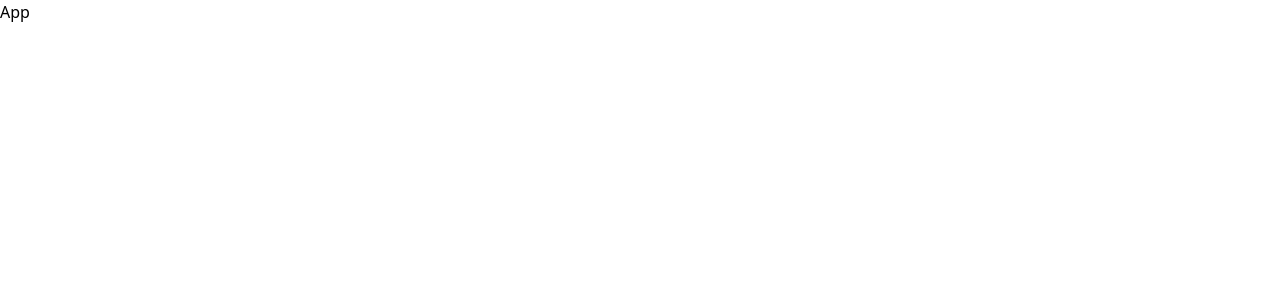
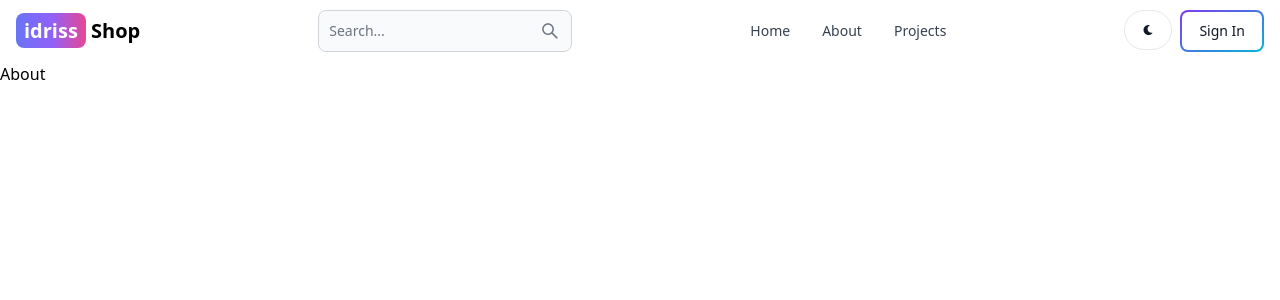
Before and after one commit to Idrisselouiri/E_Shop, a React (Vite) app in the folder client/: page /about in a window 1280 px wide. Shown: the top 300 px of the page. Built offline with nearby package versions, Linux system fonts and the light colour scheme.

Commit message:
create header and pages

```diff
--- a/client/package.json
+++ b/client/package.json
@@ -12,7 +12,7 @@
   "dependencies": {
     "@reduxjs/toolkit": "^2.2.1",
     "firebase": "^10.8.1",
-    "flowbite-react": "^0.7.2",
+    "flowbite-react": "^0.7.3",
     "moment": "^2.30.1",
     "react": "^18.2.0",
     "react-circular-progressbar": "^2.1.0",
--- a/client/src/App.jsx
+++ b/client/src/App.jsx
@@ -1,7 +1,24 @@
 import React from "react";
-
+import { BrowserRouter as Router, Routes, Route } from "react-router-dom";
+import Header from "./components/layout/Header";
+import Home from "./pages/Home";
+import Signin from "./pages/Signin";
+import Login from "./pages/Login";
+import About from "./pages/About";
+import Products from "./pages/Products";
 const App = () => {
-  return <div>App</div>;
+  return (
+    <Router>
+      <Header />
+      <Routes>
+        <Route path="/" element={<Home />} />
+        <Route path="/sign-in" element={<Signin />} />
+        <Route path="/log-in" element={<Login />} />
+        <Route path="/about" element={<About />} />
+        <Route path="/products" element={<Products />} />
+      </Routes>
+    </Router>
+  );
 };
 
 export default App;
--- /dev/null
+++ b/client/src/components/layout/Header.jsx
@@ -0,0 +1,59 @@
+import React from "react";
+import { Button, Navbar, TextInput } from "flowbite-react";
+import { Link, Outlet } from "react-router-dom";
+import { AiOutlineSearch } from "react-icons/ai";
+import { FaMoon } from "react-icons/fa";
+
+const Header = () => {
+  return (
+    <>
+      <Navbar>
+        <Link
+          to={"/"}
+          className="text-sm sm:text-xl font-semibold dark:text-white"
+        >
+          <span className="px-2 py-1 bg-gradient-to-r from-indigo-500 via-purple-500 to-pink-500 rounded-lg text-white">
+            idriss
+          </span>{" "}
+          Shop
+        </Link>
+        <form>
+          <TextInput
+            type="text"
+            placeholder="Search..."
+            rightIcon={AiOutlineSearch}
+            className="hidden lg:inline"
+          />
+        </form>
+        <Button type="submit" className="w-12 h-10 lg:hidden" color="gray" pill>
+          <AiOutlineSearch />
+        </Button>
+        <div className="flex gap-2 order-2">
+          <Button className="w-12 h-10 hidden sm:inline" color="gray" pill>
+            <FaMoon />
+          </Button>
+          <Link to="/sign-in">
+            <Button gradientDuoTone="purpleToBlue" outline>
+              Sign In
+            </Button>
+          </Link>
+          <Navbar.Toggle />
+        </div>
+        <Navbar.Collapse>
+          <Navbar.Link as={"div"}>
+            <Link to="/">Home</Link>
+          </Navbar.Link>
+          <Navbar.Link as={"div"}>
+            <Link to="/about">About</Link>
+          </Navbar.Link>
+          <Navbar.Link as={"div"}>
+            <Link to="/projects">Projects</Link>
+          </Navbar.Link>
+        </Navbar.Collapse>
+      </Navbar>
+      <Outlet />
+    </>
+  );
+};
+
+export default Header;
--- /dev/null
+++ b/client/src/pages/About.jsx
@@ -0,0 +1,7 @@
+import React from "react";
+
+const About = () => {
+  return <div>About</div>;
+};
+
+export default About;
--- /dev/null
+++ b/client/src/pages/Home.jsx
@@ -0,0 +1,7 @@
+import React from "react";
+
+const Home = () => {
+  return <div>Home</div>;
+};
+
+export default Home;
--- /dev/null
+++ b/client/src/pages/Login.jsx
@@ -0,0 +1,7 @@
+import React from "react";
+
+const Login = () => {
+  return <div>Login</div>;
+};
+
+export default Login;
--- /dev/null
+++ b/client/src/pages/Products.jsx
@@ -0,0 +1,7 @@
+import React from "react";
+
+const Products = () => {
+  return <div>Products</div>;
+};
+
+export default Products;
--- /dev/null
+++ b/client/src/pages/Signin.jsx
@@ -0,0 +1,7 @@
+import React from "react";
+
+const Signin = () => {
+  return <div>Signin</div>;
+};
+
+export default Signin;
--- a/client/tailwind.config.js
+++ b/client/tailwind.config.js
@@ -1,8 +1,12 @@
 /** @type {import('tailwindcss').Config} */
 export default {
-  content: ["./index.html", "./src/**/*.{js,ts,jsx,tsx}"],
+  content: [
+    "./index.html",
+    "./src/**/*.{js,ts,jsx,tsx}",
+    "node_modules/flowbite-react/lib/esm/**/*.js",
+  ],
   theme: {
     extend: {},
   },
-  plugins: [],
+  plugins: [require("flowbite/plugin"), require("tailwind-scrollbar")],
 };
```
Also changed, not shown: 1 other file (tests, documents, lock files or other folders).
